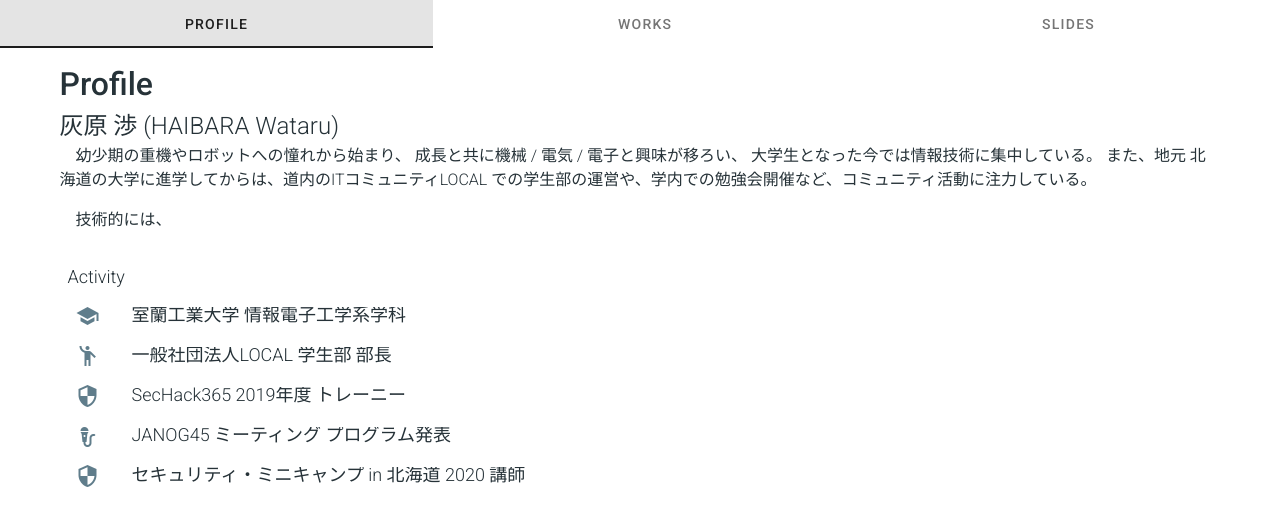
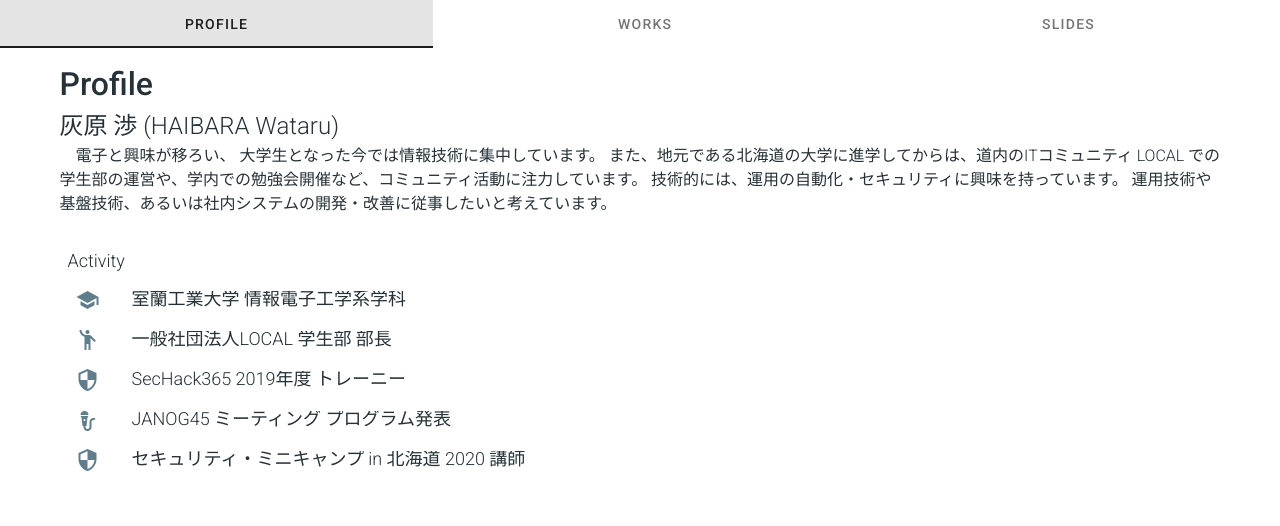
Before and after one commit to w-haibara/portfolio, a Vue app: page /#/profile in a window 1280 px wide. Shown: the top 526 px of the page. Built offline with nearby package versions, Linux system fonts and the light colour scheme.

Commit message:
Add profile content

```diff
--- a/src/views/Profile.vue
+++ b/src/views/Profile.vue
@@ -7,15 +7,17 @@
           <h1 class="font-weight-medium">Profile</h1>
           <h2 class="font-weight-light">灰原 渉 (HAIBARA Wataru)</h2>
           <v-spacer />
-          <p class="paragraph font-weight-light">
-            幼少期の重機やロボットへの憧れから始まり、 成長と共に機械 / 電気 /
-            電子と興味が移ろい、 大学生となった今では情報技術に集中している。
-            また、地元 北海道の大学に進学してからは、道内のITコミュニティLOCAL
-            での学生部の運営や、学内での勉強会開催など、コミュニティ活動に注力している。
-          </p>
-          <p class="paragraph font-weight-light">
-          技術的には、
-          </p>
+          <div class="paragraph font-weight-light">
+            <p>
+              電子と興味が移ろい、
+              大学生となった今では情報技術に集中しています。
+              また、地元である北海道の大学に進学してからは、道内のITコミュニティ
+              LOCAL
+              での学生部の運営や、学内での勉強会開催など、コミュニティ活動に注力しています。
+              技術的には、運用の自動化・セキュリティに興味を持っています。
+              運用技術や基盤技術、あるいは社内システムの開発・改善に従事したいと考えています。
+            </p>
+          </div>
         </v-flex>
         <v-flex>
           <v-list dense>
```
